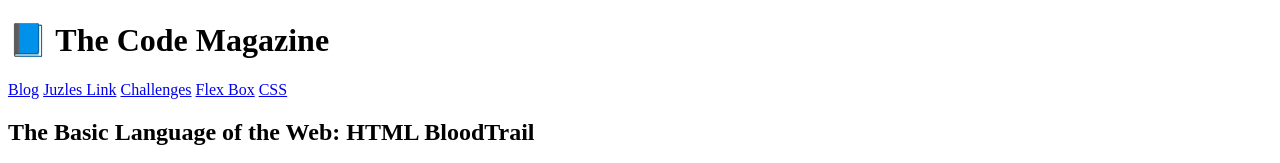
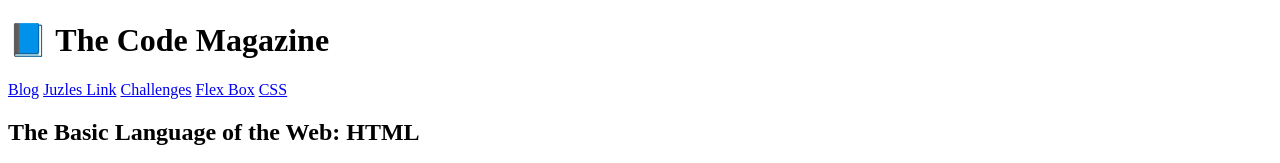
Before and after one commit to Szmoguch/Szmoguch.github.io, a plain HTML site: page index.html in a window 1280 px wide. Shown: the top 163 px of the page. Drawn offline with Linux system fonts and the light colour scheme.

Commit message:
Update index.html

```diff
--- a/index.html
+++ b/index.html
@@ -19,7 +19,7 @@
     </header>
     <article>
       <header>
-        <h2>The Basic Language of the Web: HTML BloodTrail</h2>
+        <h2>The Basic Language of the Web: HTML</h2>
         <img src="img/laura-jones.jpg" alt="photo of laura jones" width="50" />
         <p>Posted by <strong>Laura Jones</strong> on Monday, June 21st 2027</p>
         <img
```
